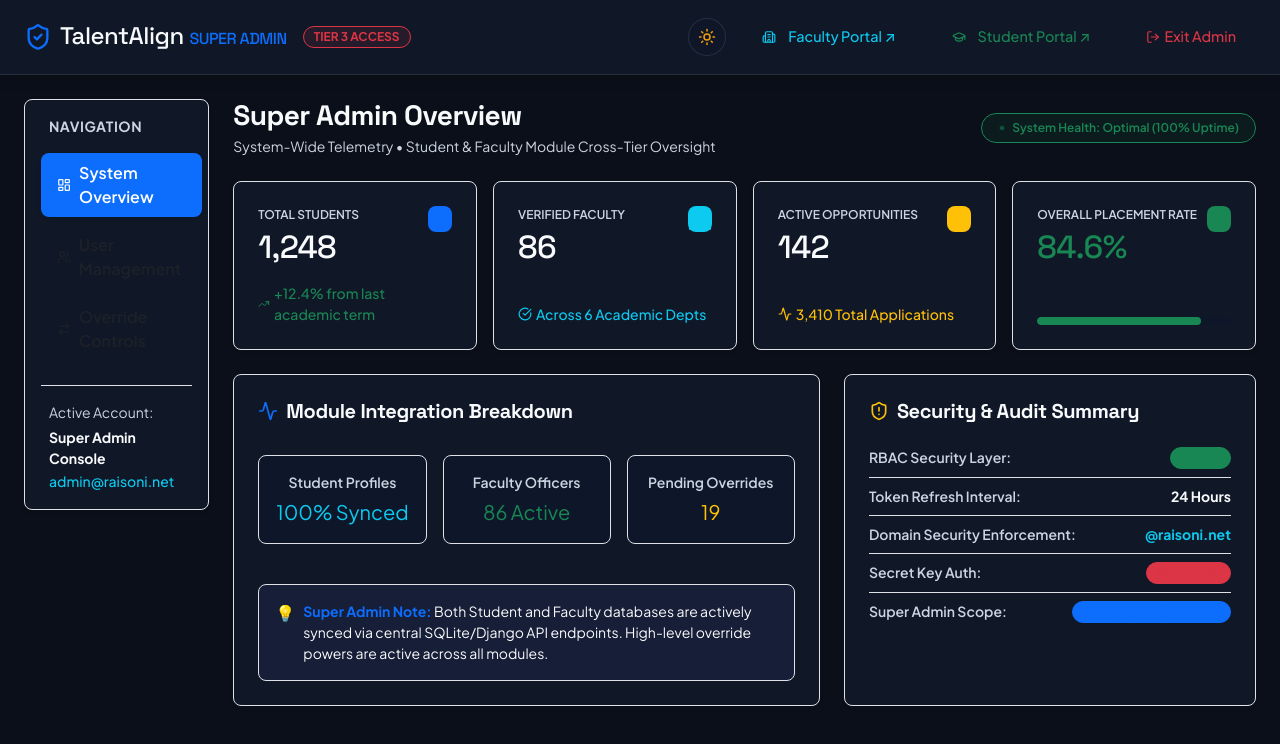
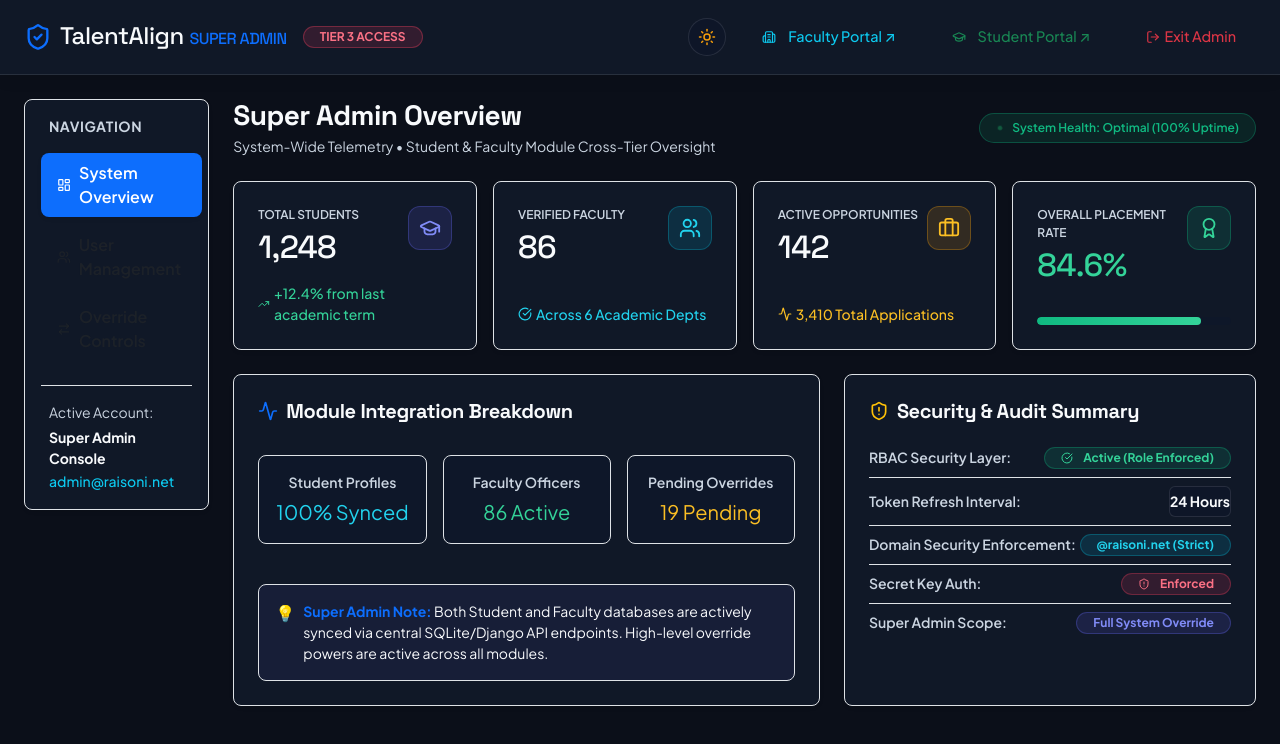
Before and after one commit to Ayudhpogulwar/semantic-talent-align, a React (Vite) app: page /admin/overview in a window 1280 px wide. Shown: the top 744 px of the page. Built offline with nearby package versions, Linux system fonts and the light colour scheme; no server answers; sample sign-in values are in the browser's storage.

Commit message:
fix(admin): remove solid color box placeholders and align student profile fields in verification modal

```diff
--- a/src/features/admin/components/AdminDashboardLayout.jsx
+++ b/src/features/admin/components/AdminDashboardLayout.jsx
@@ -57,7 +57,7 @@ export default function AdminDashboardLayout() {
               TalentAlign <span className="text-primary fs-6">SUPER ADMIN</span>
             </h4>
           </div>
-          <span className="badge bg-danger bg-opacity-10 text-danger border border-danger px-2.5 py-1.5 small fw-bold">
+          <span className="badge px-3 py-1.5 small fw-bold" style={{ background: "rgba(244, 63, 94, 0.15)", color: "#fb7185", border: "1px solid rgba(244, 63, 94, 0.35)", borderRadius: "20px" }}>
             TIER 3 ACCESS
           </span>
         </div>
--- a/src/features/admin/components/AdminOverrides.jsx
+++ b/src/features/admin/components/AdminOverrides.jsx
@@ -56,7 +56,7 @@ export default function AdminOverrides() {
             Bypass Faculty / Moderator decisions & enforce administrative overrides
           </p>
         </div>
-        <span className="badge bg-warning bg-opacity-15 text-warning border border-warning px-3 py-2 fw-semibold">
+        <span className="badge px-3 py-2 fw-semibold" style={{ background: "rgba(245, 158, 11, 0.15)", color: "#fbbf24", border: "1px solid rgba(245, 158, 11, 0.3)", borderRadius: "20px" }}>
           <ShieldAlert size={14} className="me-1" /> Super Admin Special Powers Active
         </span>
       </div>
@@ -106,7 +106,7 @@ export default function AdminOverrides() {
                       <strong style={{ color: "var(--text-main)" }}>{item.target_name}</strong>
                       <span className="small ms-2" style={{ color: "var(--text-muted)" }}>({item.target_id})</span>
                     </div>
-                    <span className="badge bg-warning bg-opacity-15 text-warning border border-warning">
+                    <span className="badge px-2.5 py-1" style={{ background: "rgba(245, 158, 11, 0.15)", color: "#fbbf24", border: "1px solid rgba(245, 158, 11, 0.3)" }}>
                       {item.current_status}
                     </span>
                   </div>
--- a/src/features/admin/components/AdminOverview.jsx
+++ b/src/features/admin/components/AdminOverview.jsx
@@ -54,7 +54,7 @@ export default function AdminOverview() {
           </p>
         </div>
         <div className="d-flex align-items-center gap-2">
-          <span className="badge bg-success bg-opacity-10 text-success border border-success px-3 py-2 fs-7 d-inline-flex align-items-center gap-1.5 fw-semibold">
+          <span className="badge px-3 py-2 fs-7 d-inline-flex align-items-center gap-2 fw-semibold rounded-pill" style={{ background: "rgba(16, 185, 129, 0.12)", color: "#10b981", border: "1px solid rgba(16, 185, 129, 0.3)" }}>
             <span className="spinner-grow spinner-grow-sm text-success" role="status" style={{ width: 8, height: 8 }} />
             System Health: {s.system_health || "Optimal (100% Uptime)"}
           </span>
@@ -80,11 +80,14 @@ export default function AdminOverview() {
                   {s.total_students?.toLocaleString() ?? "1,248"}
                 </h2>
               </div>
-              <div className="p-2.5 rounded-3 bg-primary bg-opacity-15 text-primary flex-shrink-0">
-                <GraduationCap size={24} />
+              <div
+                className="d-flex align-items-center justify-content-center flex-shrink-0"
+                style={{ width: 44, height: 44, background: "rgba(99, 102, 241, 0.15)", border: "1px solid rgba(99, 102, 241, 0.3)", borderRadius: "12px" }}
+              >
+                <GraduationCap size={22} color="#818cf8" />
               </div>
             </div>
-            <div className="small text-success d-flex align-items-center gap-1 fw-medium">
+            <div className="small d-flex align-items-center gap-1 fw-medium" style={{ color: "#34d399" }}>
               <TrendingUp size={14} /> <span>+12.4% from last academic term</span>
             </div>
           </div>
@@ -105,11 +108,14 @@ export default function AdminOverview() {
                   {s.total_faculty?.toLocaleString() ?? "86"}
                 </h2>
               </div>
-              <div className="p-2.5 rounded-3 bg-info bg-opacity-15 text-info flex-shrink-0">
-                <Users size={24} />
+              <div
+                className="d-flex align-items-center justify-content-center flex-shrink-0"
+                style={{ width: 44, height: 44, background: "rgba(6, 182, 212, 0.15)", border: "1px solid rgba(6, 182, 212, 0.3)", borderRadius: "12px" }}
+              >
+                <Users size={22} color="#22d3ee" />
               </div>
             </div>
-            <div className="small text-info d-flex align-items-center gap-1 fw-medium">
+            <div className="small d-flex align-items-center gap-1 fw-medium" style={{ color: "#22d3ee" }}>
               <CheckCircle size={14} /> <span>Across 6 Academic Depts</span>
             </div>
           </div>
@@ -130,11 +136,14 @@ export default function AdminOverview() {
                   {s.total_opportunities?.toLocaleString() ?? "142"}
                 </h2>
               </div>
-              <div className="p-2.5 rounded-3 bg-warning bg-opacity-15 text-warning flex-shrink-0">
-                <Briefcase size={24} />
+              <div
+                className="d-flex align-items-center justify-content-center flex-shrink-0"
+                style={{ width: 44, height: 44, background: "rgba(245, 158, 11, 0.15)", border: "1px solid rgba(245, 158, 11, 0.3)", borderRadius: "12px" }}
+              >
+                <Briefcase size={22} color="#fbbf24" />
               </div>
             </div>
-            <div className="small text-warning d-flex align-items-center gap-1 fw-medium">
+            <div className="small d-flex align-items-center gap-1 fw-medium" style={{ color: "#fbbf24" }}>
               <Activity size={14} /> <span>{s.active_applications?.toLocaleString() ?? "3,410"} Total Applications</span>
             </div>
           </div>
@@ -151,18 +160,21 @@ export default function AdminOverview() {
                 <span className="text-uppercase small fw-semibold tracking-wider d-block mb-1" style={{ color: "var(--text-muted)", fontSize: "0.75rem" }}>
                   Overall Placement Rate
                 </span>
-                <h2 className="fw-extrabold text-success mb-0">{placementRate}%</h2>
+                <h2 className="fw-extrabold mb-0" style={{ color: "#34d399" }}>{placementRate}%</h2>
               </div>
-              <div className="p-2.5 rounded-3 bg-success bg-opacity-15 text-success flex-shrink-0">
-                <Award size={24} />
+              <div
+                className="d-flex align-items-center justify-content-center flex-shrink-0"
+                style={{ width: 44, height: 44, background: "rgba(16, 185, 129, 0.15)", border: "1px solid rgba(16, 185, 129, 0.3)", borderRadius: "12px" }}
+              >
+                <Award size={22} color="#34d399" />
               </div>
             </div>
             <div className="mt-2">
               <div className="progress" style={{ height: "8px", background: "var(--input-bg)" }}>
                 <div
-                  className="progress-bar bg-success rounded-pill"
+                  className="progress-bar rounded-pill"
                   role="progressbar"
-                  style={{ width: `${placementRate}%` }}
+                  style={{ width: `${placementRate}%`, background: "linear-gradient(90deg, #10b981 0%, #34d399 100%)" }}
                   aria-valuenow={placementRate}
                   aria-valuemin="0"
                   aria-valuemax="100"
@@ -194,7 +206,7 @@ export default function AdminOverview() {
                     style={{ background: "var(--input-bg)", borderColor: "var(--border-color)" }}
                   >
                     <span className="small d-block mb-1 fw-semibold" style={{ color: "var(--text-muted)" }}>Student Profiles</span>
-                    <span className="fw-extrabold fs-5 text-info">100% Synced</span>
+                    <span className="fw-extrabold fs-5" style={{ color: "#22d3ee" }}>100% Synced</span>
                   </div>
                 </div>
                 <div className="col-12 col-sm-4">
@@ -203,7 +215,7 @@ export default function AdminOverview() {
                     style={{ background: "var(--input-bg)", borderColor: "var(--border-color)" }}
                   >
                     <span className="small d-block mb-1 fw-semibold" style={{ color: "var(--text-muted)" }}>Faculty Officers</span>
-                    <span className="fw-extrabold fs-5 text-success">86 Active</span>
+                    <span className="fw-extrabold fs-5" style={{ color: "#34d399" }}>86 Active</span>
                   </div>
                 </div>
                 <div className="col-12 col-sm-4">
@@ -212,7 +224,7 @@ export default function AdminOverview() {
                     style={{ background: "var(--input-bg)", borderColor: "var(--border-color)" }}
                   >
                     <span className="small d-block mb-1 fw-semibold" style={{ color: "var(--text-muted)" }}>Pending Overrides</span>
-                    <span className="fw-extrabold fs-5 text-warning">{s.pending_verifications ?? 19}</span>
+                    <span className="fw-extrabold fs-5" style={{ color: "#fbbf24" }}>{s.pending_verifications ?? 19} Pending</span>
                   </div>
                 </div>
               </div>
@@ -248,35 +260,41 @@ export default function AdminOverview() {
                   style={{ background: "transparent", borderColor: "var(--border-color)", color: "var(--text-main)" }}
                 >
                   <span className="small fw-semibold" style={{ color: "var(--text-muted)" }}>RBAC Security Layer:</span>
-                  <span className="badge bg-success bg-opacity-15 text-success border border-success px-2 py-1">ACTIVE</span>
+                  <span className="badge px-3 py-1 rounded-pill" style={{ background: "rgba(16, 185, 129, 0.15)", color: "#34d399", border: "1px solid rgba(16, 185, 129, 0.3)", fontSize: "0.75rem", fontWeight: 700 }}>
+                    <CheckCircle size={12} className="me-1" /> Active (Role Enforced)
+                  </span>
                 </li>
                 <li
                   className="list-group-item px-0 py-2.5 d-flex justify-content-between align-items-center border-bottom"
                   style={{ background: "transparent", borderColor: "var(--border-color)", color: "var(--text-main)" }}
                 >
                   <span className="small fw-semibold" style={{ color: "var(--text-muted)" }}>Token Refresh Interval:</span>
-                  <span className="small fw-bold" style={{ color: "var(--text-main)" }}>24 Hours</span>
+                  <span className="small fw-bold px-2.5 py-1 rounded" style={{ background: "var(--input-bg)", color: "var(--text-main)", border: "1px solid var(--border-color)" }}>24 Hours</span>
                 </li>
                 <li
                   className="list-group-item px-0 py-2.5 d-flex justify-content-between align-items-center border-bottom"
                   style={{ background: "transparent", borderColor: "var(--border-color)", color: "var(--text-main)" }}
                 >
                   <span className="small fw-semibold" style={{ color: "var(--text-muted)" }}>Domain Security Enforcement:</span>
-                  <span className="text-info small fw-bold">@raisoni.net</span>
+                  <span className="badge px-3 py-1 rounded-pill" style={{ background: "rgba(6, 182, 212, 0.15)", color: "#22d3ee", border: "1px solid rgba(6, 182, 212, 0.3)", fontSize: "0.75rem", fontWeight: 700 }}>@raisoni.net (Strict)</span>
                 </li>
                 <li
                   className="list-group-item px-0 py-2.5 d-flex justify-content-between align-items-center border-bottom"
                   style={{ background: "transparent", borderColor: "var(--border-color)", color: "var(--text-main)" }}
                 >
                   <span className="small fw-semibold" style={{ color: "var(--text-muted)" }}>Secret Key Auth:</span>
-                  <span className="badge bg-danger bg-opacity-15 text-danger border border-danger px-2 py-1">ENFORCED</span>
+                  <span className="badge px-3 py-1 rounded-pill" style={{ background: "rgba(244, 63, 94, 0.15)", color: "#fb7185", border: "1px solid rgba(244, 63, 94, 0.3)", fontSize: "0.75rem", fontWeight: 700 }}>
+                    <ShieldAlert size={12} className="me-1" /> Enforced
+                  </span>
                 </li>
                 <li
                   className="list-group-item px-0 py-2.5 d-flex justify-content-between align-items-center border-0"
                   style={{ background: "transparent", color: "var(--text-main)" }}
                 >
                   <span className="small fw-semibold" style={{ color: "var(--text-muted)" }}>Super Admin Scope:</span>
-                  <span className="badge bg-primary bg-opacity-15 text-primary border border-primary px-2 py-1">FULL SYSTEM OVERRIDE</span>
+                  <span className="badge px-3 py-1 rounded-pill" style={{ background: "rgba(99, 102, 241, 0.15)", color: "#818cf8", border: "1px solid rgba(99, 102, 241, 0.3)", fontSize: "0.75rem", fontWeight: 700 }}>
+                    Full System Override
+                  </span>
                 </li>
               </ul>
             </div>
--- a/src/features/admin/components/AdminUserManagement.jsx
+++ b/src/features/admin/components/AdminUserManagement.jsx
@@ -216,7 +216,7 @@ export default function AdminUserManagement() {
                     {u.email}
                   </td>
                   <td className="text-center text-nowrap">
-                    <span className={`badge ${u.role === "Faculty" ? "bg-info text-dark" : "bg-primary"}`}>
+                    <span className="badge px-2.5 py-1" style={u.role === "Faculty" ? { background: "rgba(6, 182, 212, 0.15)", color: "#22d3ee", border: "1px solid rgba(6, 182, 212, 0.3)" } : { background: "rgba(99, 102, 241, 0.15)", color: "#818cf8", border: "1px solid rgba(99, 102, 241, 0.3)" }}>
                       {u.role}
                     </span>
                   </td>
@@ -224,7 +224,7 @@ export default function AdminUserManagement() {
                     {u.department || "N/A"}
                   </td>
                   <td className="text-center text-nowrap">
-                    <span className={`badge ${u.status === "Active" ? "bg-success bg-opacity-15 text-success border border-success" : "bg-danger bg-opacity-15 text-danger border border-danger"}`}>
+                    <span className="badge px-2.5 py-1" style={u.status === "Active" ? { background: "rgba(16, 185, 129, 0.15)", color: "#34d399", border: "1px solid rgba(16, 185, 129, 0.3)" } : { background: "rgba(244, 63, 94, 0.15)", color: "#fb7185", border: "1px solid rgba(244, 63, 94, 0.3)" }}>
                       {u.status}
                     </span>
                   </td>
--- a/src/features/faculty/components/FacultyCommon.css
+++ b/src/features/faculty/components/FacultyCommon.css
@@ -212,6 +212,11 @@
   outline: none;
 }
 
+.faculty-search-input::placeholder {
+  color: var(--text-dim, #94a3b8) !important;
+  opacity: 0.75 !important;
+}
+
 .faculty-select-filter {
   background-color: var(--input-bg) !important;
   color: var(--text-main) !important;
```
Also changed, not shown: src/components/AdminLogin.jsx (+12 -3 lines), src/features/admin/components/AdminLoginPage.jsx (+12 -3 lines), src/features/faculty/components/StudentVerificationTable.jsx (+10 -3 lines), 1 other file (tests, documents, lock files or other folders).
